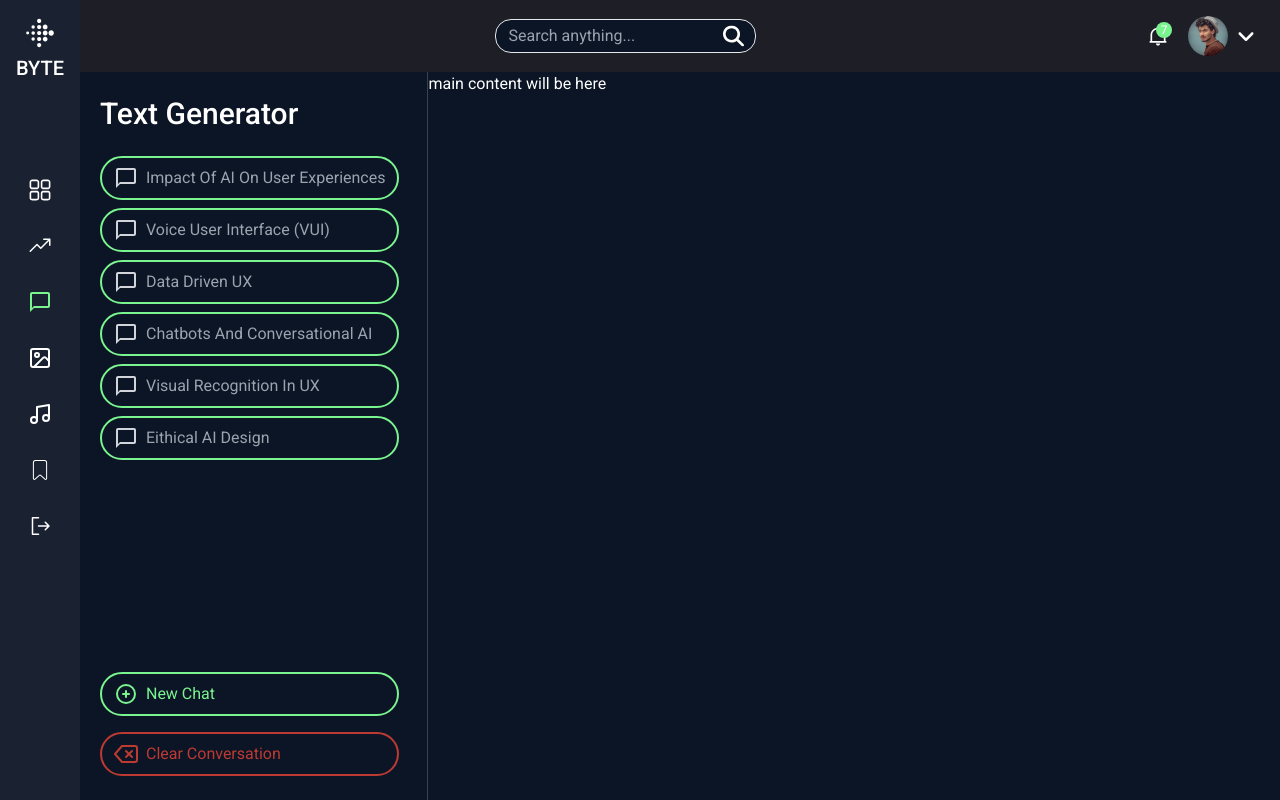
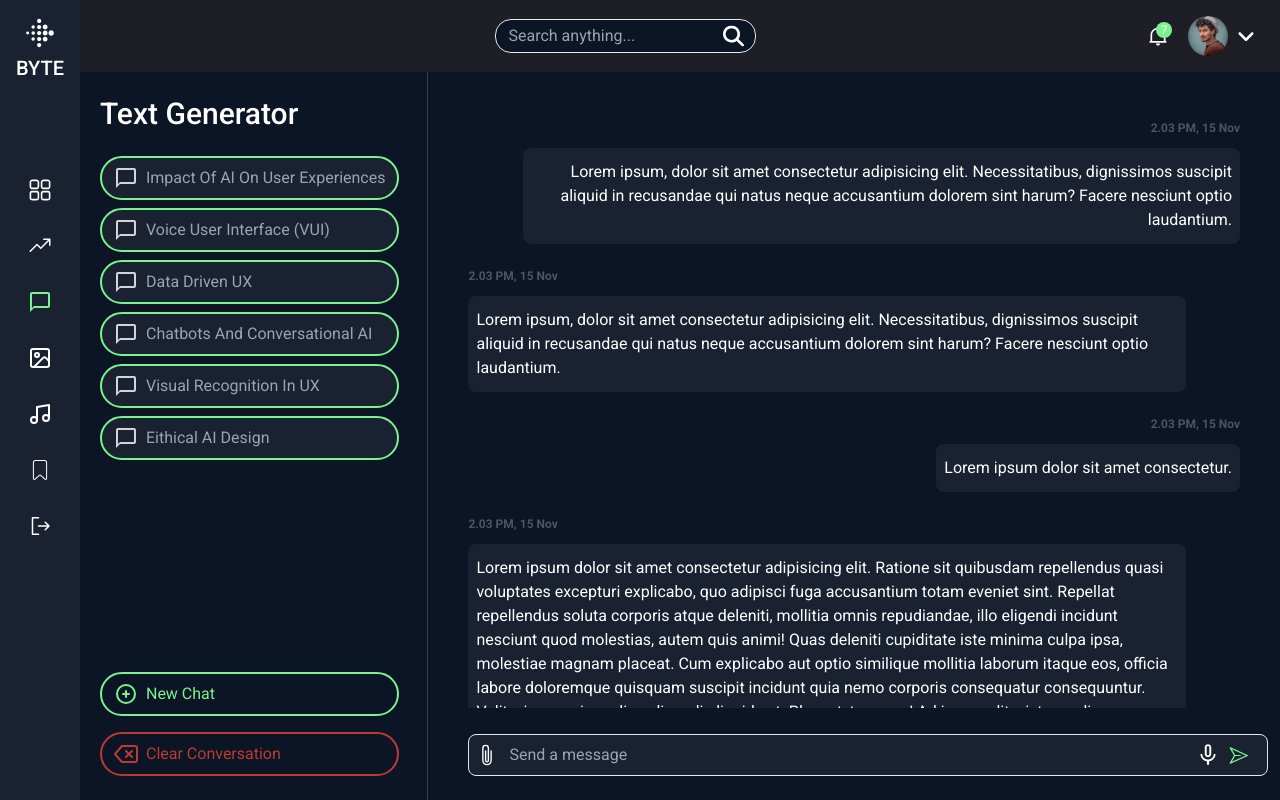
Before and after one commit to roufhasan/byte-client, a React (Vite) app: page / in a window 1280 px wide. Built offline with nearby package versions, Linux system fonts and the light colour scheme.

Commit message:
main chat component created

```diff
--- a/src/App.jsx
+++ b/src/App.jsx
@@ -1,3 +1,4 @@
+import Chat from "./components/Chat/Chat";
 import SideNavHistory from "./components/SideNavHistory/SideNavHistory";
 import SidebarLink from "./components/SidebarLink/SidebarLink";
 import TopNavbar from "./components/TopNavbar/TopNavbar";
@@ -8,10 +9,9 @@ const App = () => {
       <SidebarLink />
       <section className="w-full">
         <TopNavbar />
-        <div className="flex h-[calc(100vh-72px)]">
+        <div className="h-[calc(100vh-72px)] flex">
           <SideNavHistory />
-          {/* main content will be here */}
-          <section>main content will be here</section>
+          <Chat />
         </div>
       </section>
     </div>
--- /dev/null
+++ b/src/components/Chat/Chat.jsx
@@ -0,0 +1,92 @@
+import { BsPaperclip } from "react-icons/bs";
+import { MdMicNone } from "react-icons/md";
+import { RxPaperPlane } from "react-icons/rx";
+
+const Chat = () => {
+  return (
+    <section className="h-full flex flex-col flex-1 justify-between pl-10 pr-3 py-6">
+      <div className="h-[90%] overflow-y-auto scrollbar-light pr-7">
+        <div className="w-[93%] text-right ml-auto my-6">
+          <p className="text-gray-600 text-xs font-bold mb-3">
+            2.03 PM, 15 Nov
+          </p>
+          <p className="bg-blueGray inline-block rounded-lg px-2 py-3">
+            Lorem ipsum, dolor sit amet consectetur adipisicing elit.
+            Necessitatibus, dignissimos suscipit aliquid in recusandae qui natus
+            neque accusantium dolorem sint harum? Facere nesciunt optio
+            laudantium.
+          </p>
+        </div>
+        <div className="w-[93%] my-6">
+          <p className="text-gray-600 text-xs font-bold mb-3">
+            2.03 PM, 15 Nov
+          </p>
+          <p className="bg-blueGray inline-block rounded-lg px-2 py-3">
+            Lorem ipsum, dolor sit amet consectetur adipisicing elit.
+            Necessitatibus, dignissimos suscipit aliquid in recusandae qui natus
+            neque accusantium dolorem sint harum? Facere nesciunt optio
+            laudantium.
+          </p>
+        </div>
+        <div className="w-[93%] text-right ml-auto my-6">
+          <p className="text-gray-600 text-xs font-bold mb-3">
+            2.03 PM, 15 Nov
+          </p>
+          <p className="bg-blueGray inline-block rounded-lg px-2 py-3">
+            Lorem ipsum dolor sit amet consectetur.
+          </p>
+        </div>
+        <div className="w-[93%] my-6">
+          <p className="text-gray-600 text-xs font-bold mb-3">
+            2.03 PM, 15 Nov
+          </p>
+          <p className="bg-blueGray inline-block rounded-lg px-2 py-3">
+            Lorem ipsum dolor sit amet consectetur adipisicing elit. Ratione sit
+            quibusdam repellendus quasi voluptates excepturi explicabo, quo
+            adipisci fuga accusantium totam eveniet sint. Repellat repellendus
+            soluta corporis atque deleniti, mollitia omnis repudiandae, illo
+            eligendi incidunt nesciunt quod molestias, autem quis animi! Quas
+            deleniti cupiditate iste minima culpa ipsa, molestiae magnam
+            placeat. Cum explicabo aut optio similique mollitia laborum itaque
+            eos, officia labore doloremque quisquam suscipit incidunt quia nemo
+            corporis consequatur consequuntur. Velit, eius aperiam alias
+            eligendi aliquid est. Placeat, tempora! Ad in expedita, iste modi,
+            perferendis fuga ratione architecto itaque ea nihil quidem quo culpa
+            excepturi? Quaerat vero ea enim id eaque magni ducimus quasi odit.
+            In, aspernatur. Aut accusantium magnam sunt eligendi obcaecati et
+            sed veritatis enim sint cumque rerum neque quo dolorum adipisci,
+            nostrum ipsam reprehenderit vitae ipsa reiciendis velit. Voluptate,
+            corrupti, magni dicta reiciendis eaque maiores eos facere officiis
+            totam fuga autem ab soluta harum quaerat quos?
+          </p>
+        </div>
+      </div>
+      <div className="w-full relative">
+        <form>
+          <label
+            htmlFor="files"
+            className="cursor-pointer absolute left-2 top-1/2 -translate-y-1/2"
+          >
+            <BsPaperclip size={22} />
+          </label>
+          <input type="file" name="files" id="files" className="hidden" />
+          <input
+            type="text"
+            name=""
+            id=""
+            placeholder="Send a message"
+            className="w-full bg-blueGray border rounded-lg pl-10 pr-20 py-2 outline-none"
+          />
+          <div className="flex items-center gap-2 absolute right-5 top-1/2 -translate-y-1/2">
+            <MdMicNone size={26} className="cursor-pointer" />
+            <button type="submit">
+              <RxPaperPlane size={19} className="text-green" />
+            </button>
+          </div>
+        </form>
+      </div>
+    </section>
+  );
+};
+
+export default Chat;
--- a/src/components/SideNavHistory/SideNavHistory.jsx
+++ b/src/components/SideNavHistory/SideNavHistory.jsx
@@ -9,33 +9,33 @@ const SideNavHistory = () => {
         <h2 className="text-3xl font-medium capitalize mb-6">Text generator</h2>
 
         <ul className="flex flex-col gap-2">
-          <li className="flex items-center gap-2 border-2 border-green rounded-3xl px-3 py-2">
+          <li className="bg-blueGray flex items-center gap-2 border-2 border-green rounded-3xl px-3 py-2">
             <MdOutlineChatBubbleOutline size={24} className="text-gray-300" />
             <p className="text-gray-400 capitalize">
               Impact of AI on User Experiences
             </p>
           </li>
-          <li className="flex items-center gap-2 border-2 border-green rounded-3xl px-3 py-2">
+          <li className="bg-blueGray flex items-center gap-2 border-2 border-green rounded-3xl px-3 py-2">
             <MdOutlineChatBubbleOutline size={24} className="text-gray-300" />
             <p className="text-gray-400 capitalize">
               voice user interface (VUI)
             </p>
           </li>
-          <li className="flex items-center gap-2 border-2 border-green rounded-3xl px-3 py-2">
+          <li className="bg-blueGray flex items-center gap-2 border-2 border-green rounded-3xl px-3 py-2">
             <MdOutlineChatBubbleOutline size={24} className="text-gray-300" />
             <p className="text-gray-400 capitalize">data driven UX</p>
           </li>
-          <li className="flex items-center gap-2 border-2 border-green rounded-3xl px-3 py-2">
+          <li className="bg-blueGray flex items-center gap-2 border-2 border-green rounded-3xl px-3 py-2">
             <MdOutlineChatBubbleOutline size={24} className="text-gray-300" />
             <p className="text-gray-400 capitalize">
               chatbots and conversational AI
             </p>
           </li>
-          <li className="flex items-center gap-2 border-2 border-green rounded-3xl px-3 py-2">
+          <li className="bg-blueGray flex items-center gap-2 border-2 border-green rounded-3xl px-3 py-2">
             <MdOutlineChatBubbleOutline size={24} className="text-gray-300" />
             <p className="text-gray-400 capitalize">Visual recognition in UX</p>
           </li>
-          <li className="flex items-center gap-2 border-2 border-green rounded-3xl px-3 py-2">
+          <li className="bg-blueGray flex items-center gap-2 border-2 border-green rounded-3xl px-3 py-2">
             <MdOutlineChatBubbleOutline size={24} className="text-gray-300" />
             <p className="text-gray-400 capitalize">Eithical AI design</p>
           </li>
```
